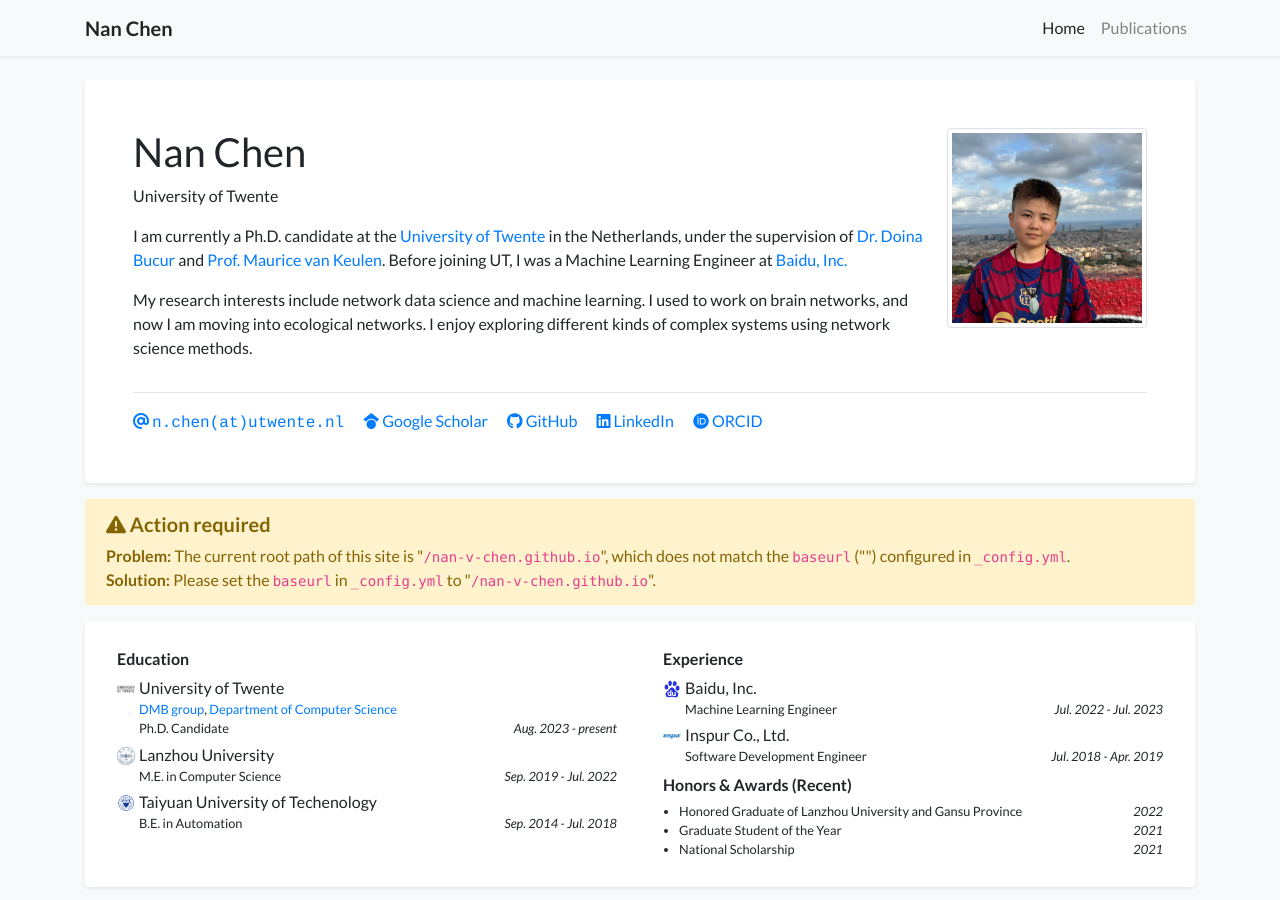
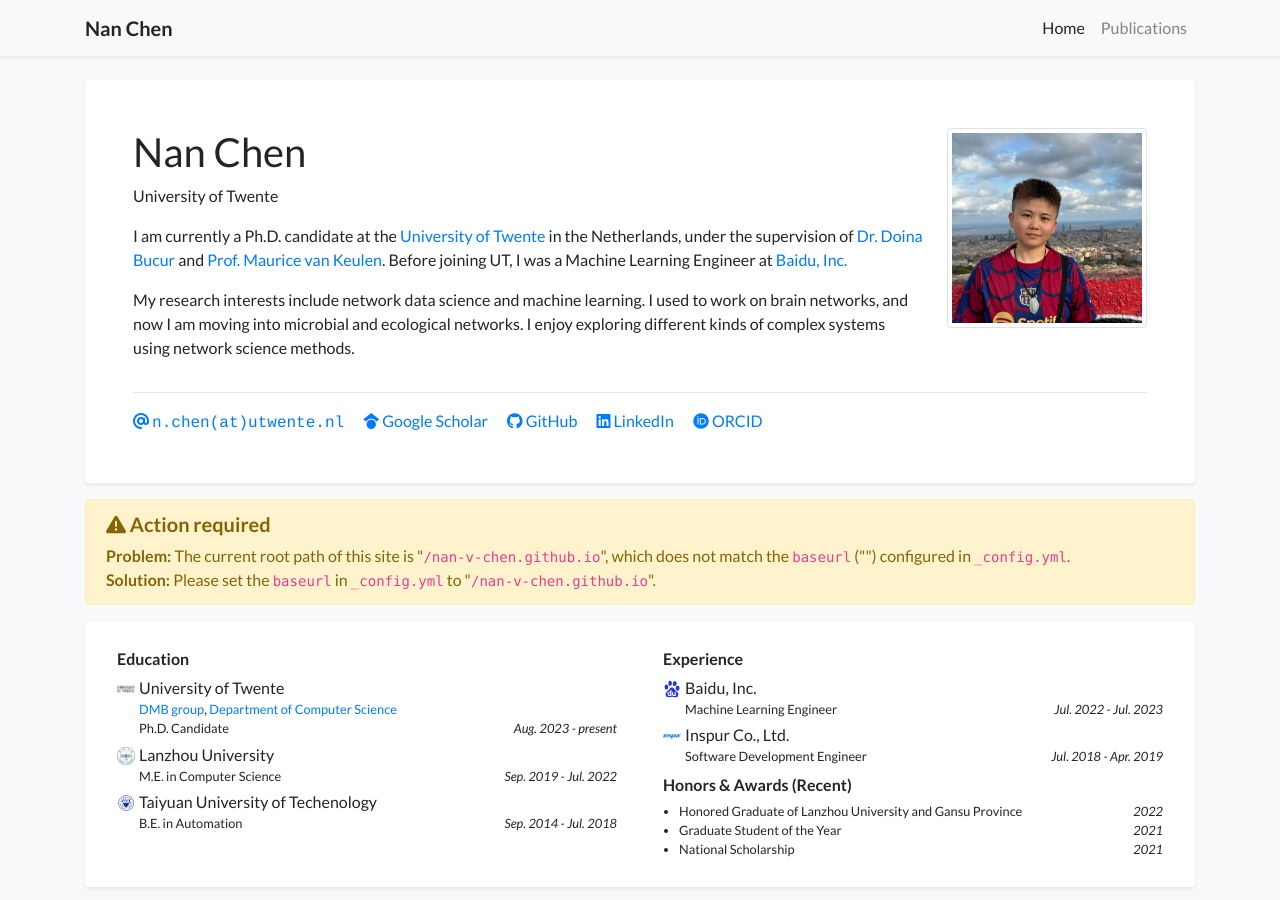
Before and after one commit to nan-v-chen/nan-v-chen.github.io, a Jekyll site: the page built from index.html, in a window 1280 px wide and 900 px high. Built offline with Jekyll 4.4.1, drawn with Linux system fonts in a browser that asks for light colours; nearby versions of some CDN libraries; a style sheet for code colours, icons or effects is not loaded.

Commit message:
Update profile.yml

```diff
--- a/_data/profile.yml
+++ b/_data/profile.yml
@@ -27,7 +27,7 @@ short_bio: >-
   </p>
   <p>
     My research interests include network data science and machine learning.
-    I used to work on brain networks, and now I am moving into ecological networks.
+    I used to work on brain networks, and now I am moving into microbial and ecological networks.
     I enjoy exploring different kinds of complex systems using network science methods.
   </p>
 
```
